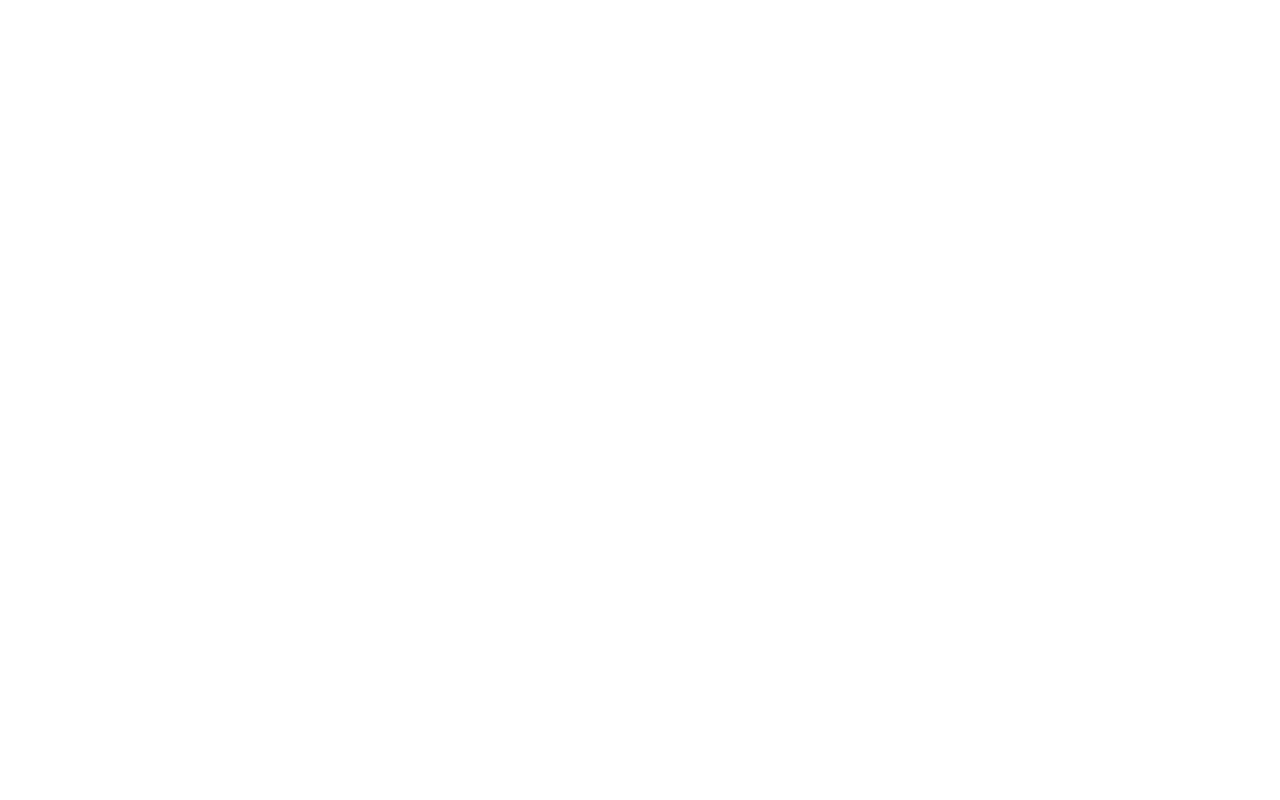
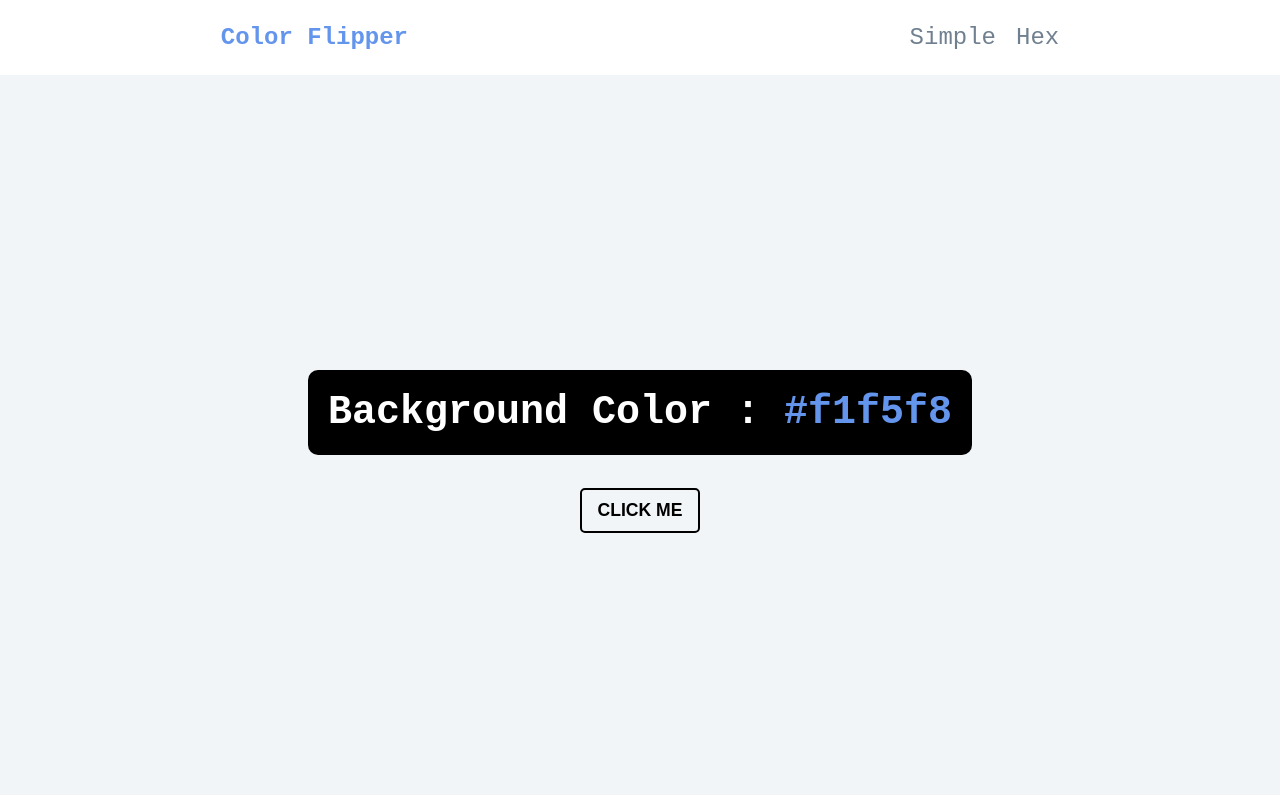
Before and after one commit to diLivia/color-flipper, a plain HTML site: page pages/hex.html in a window 1280 px wide. Drawn offline with Linux system fonts and the light colour scheme.

Commit message:
planejar aprimoramentos

```diff
--- a/assets/css/style.css
+++ b/assets/css/style.css
@@ -30,11 +30,12 @@ li{
 a{
     text-decoration: none;
     font-size: 1.5em;
-    color: cornflowerblue;
+    color: slategray;
+    font-weight: 500;
 }
 
 a:hover{
-    color: black;
+    color: cornflowerblue;
 }
 
 #main-div{
--- /dev/null
+++ b/assets/js/simple.js
@@ -0,0 +1,4 @@
+//script de cores simples
+//criar select na página html
+//cada select redireciona para uma array com uma lista de cores
+//criar eventListener para o botão com uma função que retorna uma cor do array escolhido
--- a/index.html
+++ b/index.html
@@ -32,6 +32,6 @@
     </main>
 
 </body>
-<script src="assets/js/script.js"></script>
+<script src="assets/js/simple.js"></script>
 
 </html>
--- a/pages/hex.html
+++ b/pages/hex.html
@@ -0,0 +1,37 @@
+<!DOCTYPE html>
+<html lang="en">
+
+<head>
+    <meta charset="UTF-8">
+    <meta name="viewport" content="width=device-width, initial-scale=1.0">
+    <link rel="stylesheet" href="../assets/css/style.css">
+    <title>Color Flipper</title>
+</head>
+
+<body>
+    <header>
+        <nav>
+            <h3>Color Flipper</h3>
+            <ul>
+                <li>
+                    <a href="../index.html">Simple</a>
+                </li>
+                <li>
+                    <a href="hex.html">Hex</a>
+                </li>
+            </ul>
+        </nav>
+    </header>
+    <main id="main-div">
+        <div class="container">
+            <h2>Background Color : <span class="color">
+                    #f1f5f8
+                </span></h2>
+            <button class="btn btn-hero" id="btn">CLICK ME</button>
+        </div>
+    </main>
+
+</body>
+<script src="../assets/js/hex.js"></script>
+
+</html>
```
Also changed, not shown: assets/js/hex.js (renamed from assets/js/script.js).
